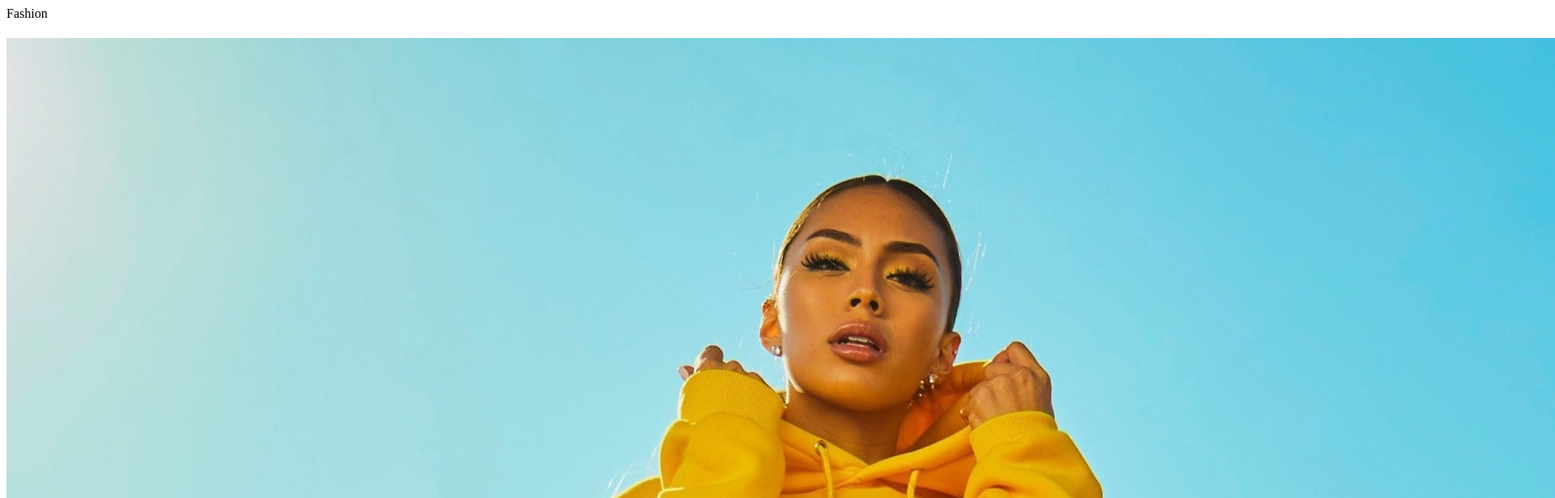
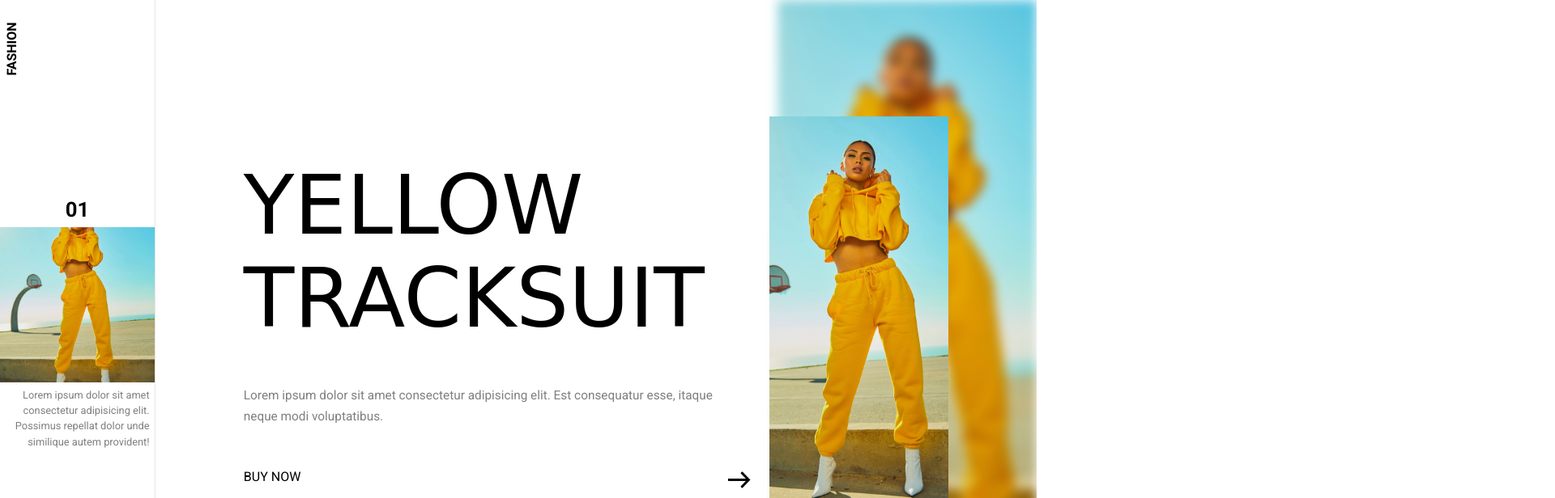
Before and after one commit to vermoudth/eCommerce, a plain HTML site: page index.html in a window 1280 px wide. Shown: the top 616 px of the page at 81% size, 1920 px wide, since content can reach past the window. Drawn offline with Linux system fonts and the light colour scheme; a web font is replaced by a local one.

Commit message:
Implementamos css

```diff
--- a/css/style.css
+++ b/css/style.css
@@ -0,0 +1,211 @@
+*{
+ margin: 0;
+ padding: 0;
+ box-sizing: border-box;
+ font-family: 'Roboto', sans-serif;
+}
+
+body{
+    width: 100%;
+    height: 100vh;
+    position: relative;
+    display: flex;
+}
+
+.overlay{
+    position: absolute;
+    top: 0;
+    left: 0;
+    bottom: 0;
+    right: 0;
+    background-color: #fff;
+    opacity: 1;
+    z-index: 9;
+    animation: fade-out 2s forwards 1;
+    pointer-events: none;
+}
+
+@keyframes fade-out{
+    to{
+        opacity: 0;
+    }
+}
+.left-side {
+    width: 15vw;
+    height: 100%;
+    border-right: 1px solid rgba(0, 0, 0, 0.1);
+    position: relative;
+    display: flex;
+    align-items: center;
+}
+
+.logo {
+    text-transform: uppercase;
+    font-weight: 700;
+    font-size: 2wv;
+    position: absolute;
+    top: 4vw;
+    left: -1.5vw;
+    transform: rotate(-90deg);
+    user-select: none;
+}
+.sm-product {
+    width: 100%;
+    height: auto;
+}
+
+.product-index {
+    font-size: 2vw;
+    text-align: center;
+}
+
+.sm-product-img-container {
+    position: relative;
+    margin: .5vw 0;
+    height: 15vw;
+    overflow: hidden;
+}
+
+.sm-product-img {
+    width: 100%;
+    height: 15vw;
+    object-fit: cover;
+}
+
+.sm-product-des {
+    text-align: right;
+    padding: 0 .5vw;
+    line-height: 1.5;
+    font-size: 1vw;
+    color: rgba(0, 0, 0, 0.5);
+}
+.social-link {
+    position: absolute;
+    bottom: 30px;
+    left: 50%;
+    transform: translate(-50%);
+}
+
+.social-link-img{
+    width: 1.6vw;
+    height: 1.6vw;
+    margin: .5vw;
+    cursor: pointer;
+}
+
+.social-link-img:hover{
+    width: 1.8vw;
+    height: 1.8vw;
+}
+
+.right-side {
+    width: 85vw;
+    height: 100vh;
+    position: relative;
+    display: flex;
+    align-items: center;
+    justify-content: center;
+}
+
+.backdrop-img {
+    width: 25vw;
+    height: 100%;
+    position: absolute;
+    top: 0;
+    right: 0;
+    object-fit: cover;
+    filter: blur(.5vw);
+    user-select: none;
+}
+
+.content {
+    width: 80%;
+    display: flex;
+    align-items: center;
+    position: relative;
+}
+
+.product-detail {
+    width: 60%;
+}
+
+.product-name {
+    font-size: 8vw;
+    text-transform: uppercase;
+    font-family: 'Roboto', sans-serif;
+    font-family: 'Sirin Stencil', cursive;
+    font-weight: 400;
+    line-height: 9vw;
+}
+
+.product-des {
+    margin: 4vw 0;
+    width: 90%;
+    font-size: 1.2vw;
+    line-height: 2vw;
+    color: rgba(0, 0, 0, 0.5);
+}
+
+.buy-btn {
+    text-decoration: none;
+    color: #000;
+    text-transform: uppercase;
+    font-size: 1.2wm;
+}
+
+.nxt-btn {
+    border: none;
+    background: none;
+    display: flex;
+    margin-left: auto;
+    margin-top: -1.2vw;
+    margin-right: 1vw;
+    cursor: pointer;
+    justify-content: center;
+    user-select: none;
+
+}
+
+.nxt-btn img{
+    width: 60%;
+}
+
+.product-img-container {
+    width: 40%;
+    height: 40vw;
+    position: relative;
+    overflow: hidden;
+}
+
+.product-img {
+    width: 100%;
+    height: 100%;
+    object-fit: cover;
+}
+
+.slide::before{
+    content: '';
+    position: absolute;
+    top: 0;
+    left: -100%;
+    width: 100%;
+    height: 100%;
+    background: #000;
+    animation: slide-left 1s linear 1;
+}
+
+@keyframes slide-left{
+    to{
+        left: 100%;
+    }
+}
+
+.fade {
+    pointer-events: none;
+    animation: fade 1s forwards 1;
+}
+
+@keyframes fade{
+    0%, 100% { opacity: 1; }
+    45% 60% { opacity: 0; }
+}
--- a/index.html
+++ b/index.html
@@ -7,14 +7,15 @@
     <link rel="preconnect" href="https://fonts.googleapis.com">
     <link rel="preconnect" href="https://fonts.gstatic.com" crossorigin>
     <link href="https://fonts.googleapis.com/css2?family=Roboto+Mono&family=Roboto:wght@400;500;700&display=swap" rel="stylesheet">
+    <link href="https://fonts.googleapis.com/css2?family=Roboto+Mono&family=Roboto:wght@400;500;700&family=Sirin+Stencil&display=swap" rel="stylesheet">
     <link rel="stylesheet" href="./css/style.css">
 </head>
 <body>
     <div class="overlay"></div>
-    <div class="leftside">
+    <div class="left-side">
         <span class="logo">Fashion</span>
         <div class="sm-product">
-            <h1 class="product-index"></h1>
+            <h1 class="product-index">01</h1>
             <div class="sm-product-img-container">
                 <img src="./img/img1.jpg" class="sm-product-img" srcset="">
             </div>
```
